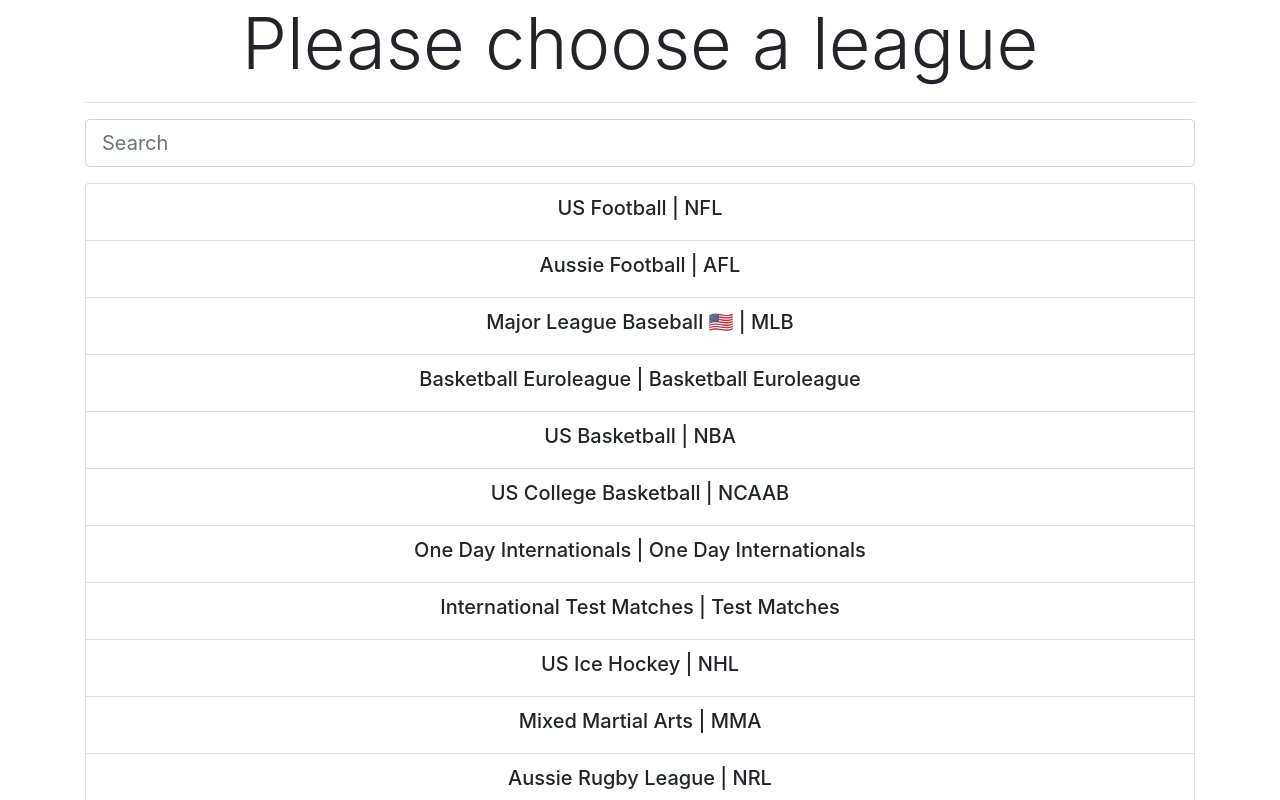
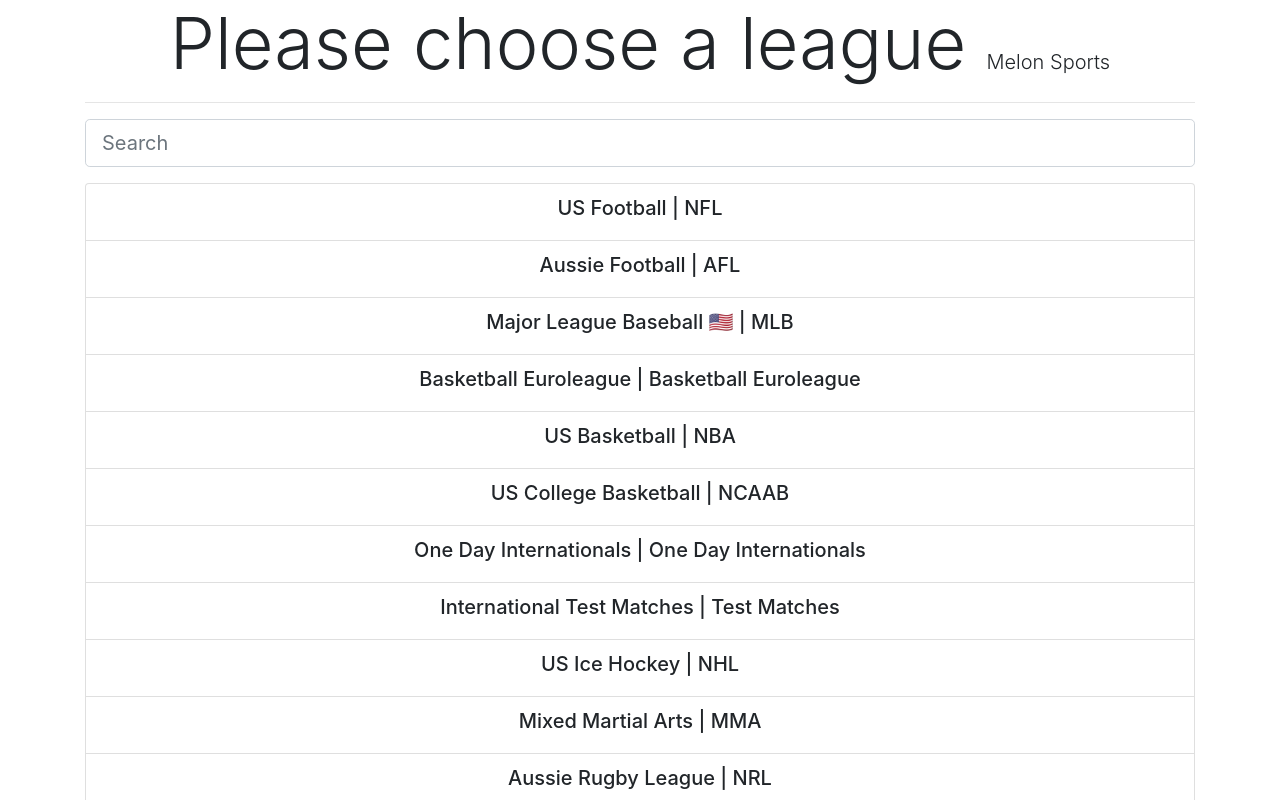
Before and after one commit to nmelentjevs/Melon-Sports, a React (Create React App) app: page / in a window 1280 px wide. Shown: the top 800 px of the page. Built offline with nearby package versions, Linux system fonts and the light colour scheme.

Commit message:
Style Changes

```diff
--- a/src/components/ComponentMain.js
+++ b/src/components/ComponentMain.js
@@ -9,6 +9,7 @@
       <Container>
         <h1 className="display-3">
           Please choose a <span id="changetext">league</span>{' '}
+          <span style={{ fontSize: '20px' }}>Melon Sports</span>
         </h1>
         <hr />
         <Leagues />
--- a/src/components/Team.js
+++ b/src/components/Team.js
@@ -86,6 +86,7 @@
     const headers = {
       'X-Auth-Token': keys.footballAPI
     };
+
     const leagueIDs = {
       premier_league: 2021,
       ligue1: 2015,
@@ -106,6 +107,7 @@
       : league === 'soccer_germany_bundesliga'
       ? (id = leagueIDs.bundesliga)
       : (id = null);
+
     this.setState({ loading: true });
     axios
       .get(`http://api.football-data.org/v2/competitions/${id}/standings`, {
@@ -289,6 +291,7 @@
           }}
           className="container lg-12"
         >
+          <span style={{ fontSize: '20px' }}>Melon Sports</span>
           <div className="md-12">
             <Link style={{ color: 'white' }} to={`/`}>
               <Button
@@ -316,7 +319,7 @@
               {team.name} <img width="50px" src={team.crestUrl} alt="" />
             </h1>
           </div>
-          <br />
+          <hr />
           <h3 className="display-5">Games Played: {playedGames}</h3>
           <div className="row" style={{ marginTop: '20px' }}>
             <div className="col-sm-4">
@@ -404,8 +407,10 @@
               </RadarChart>
             </div>
           </div>
+
           <div className="standings" style={{ marginTop: '-200px' }}>
-            <h3 className="display-5">
+            <hr />
+            <h3 className="display-5" style={{ marginTop: '50px' }}>
               Position: {position}/{table.length} with {points} points
             </h3>
             <Table striped bordered hover>
```
